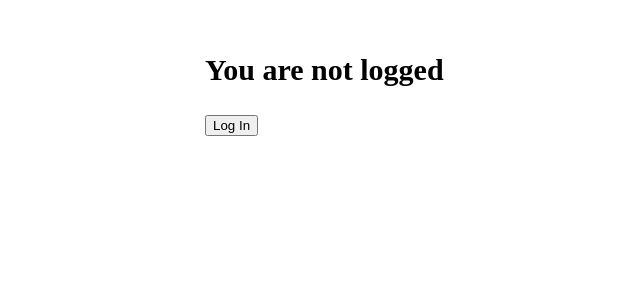
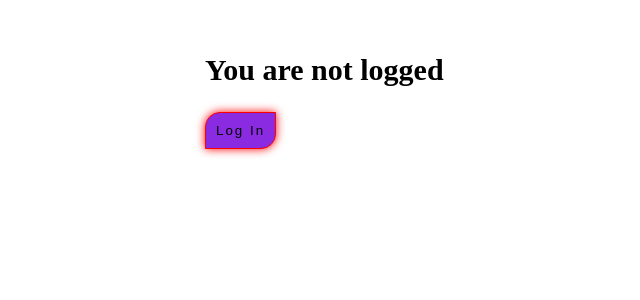
Before and after one commit to diego-monfort-landolt/landingpage, an Angular app in the folder landing-diego/: page / in a window 1280 px wide. Shown: the top 300 px of the page, without its empty margins (185-825 px from the left). Built offline with nearby package versions, Linux system fonts and the light colour scheme.

Commit message:
added btn styles

```diff
--- a/landing-diego/src/app/user/user.component.css
+++ b/landing-diego/src/app/user/user.component.css
@@ -19,6 +19,14 @@ img {
   border: 1px solid blue;
   box-shadow: 0 0 10px red;
   object-fit: cover;
+}
+button {
+  padding: 10px;
+  border: 1px solid red;
+  border-radius: 15px 0 15px 0;
+  letter-spacing: 2px;
+  cursor: pointer;
 
-
+  background-color: blueviolet;
+  box-shadow: 0 0 10px red;
 }
```
